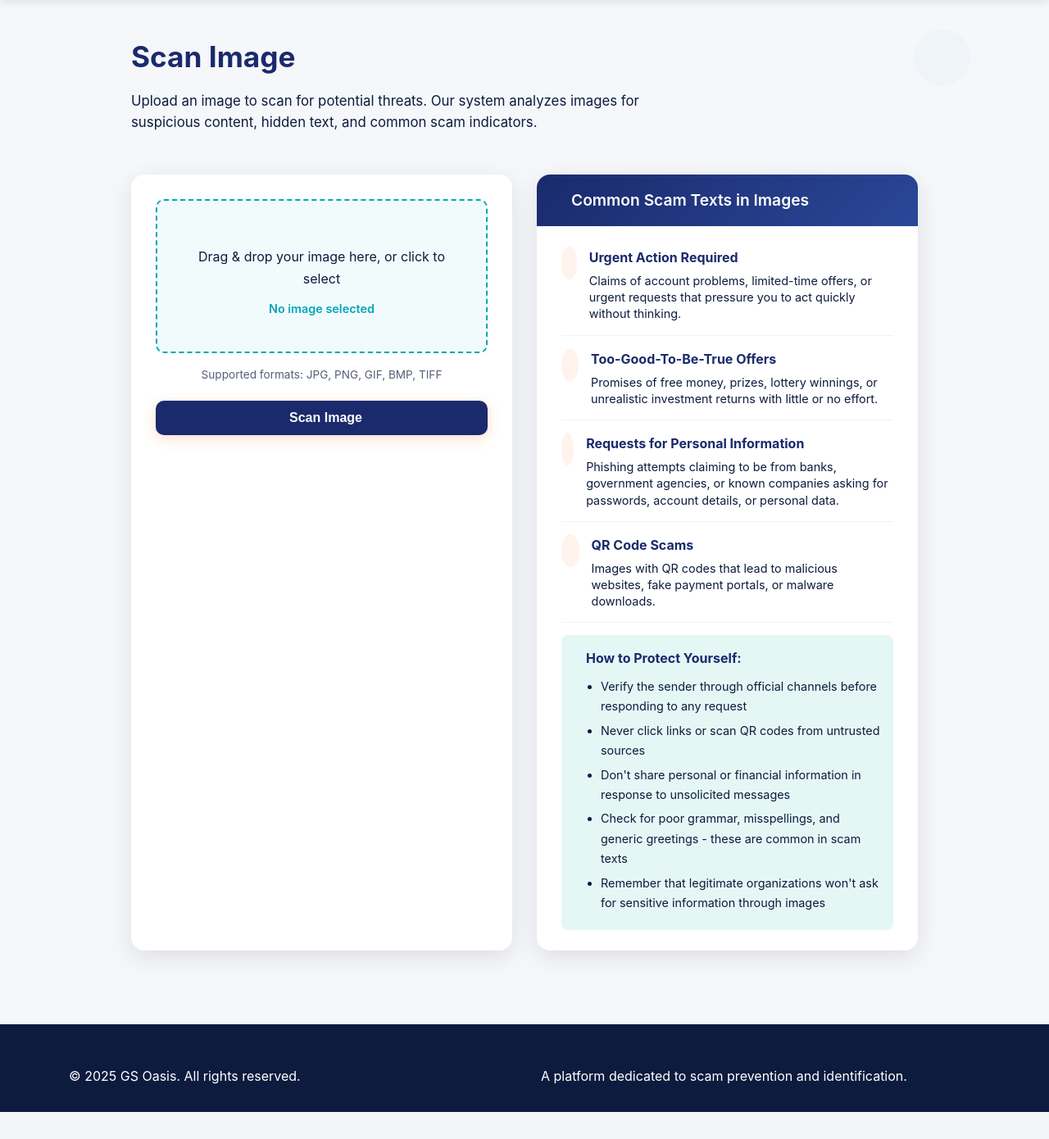
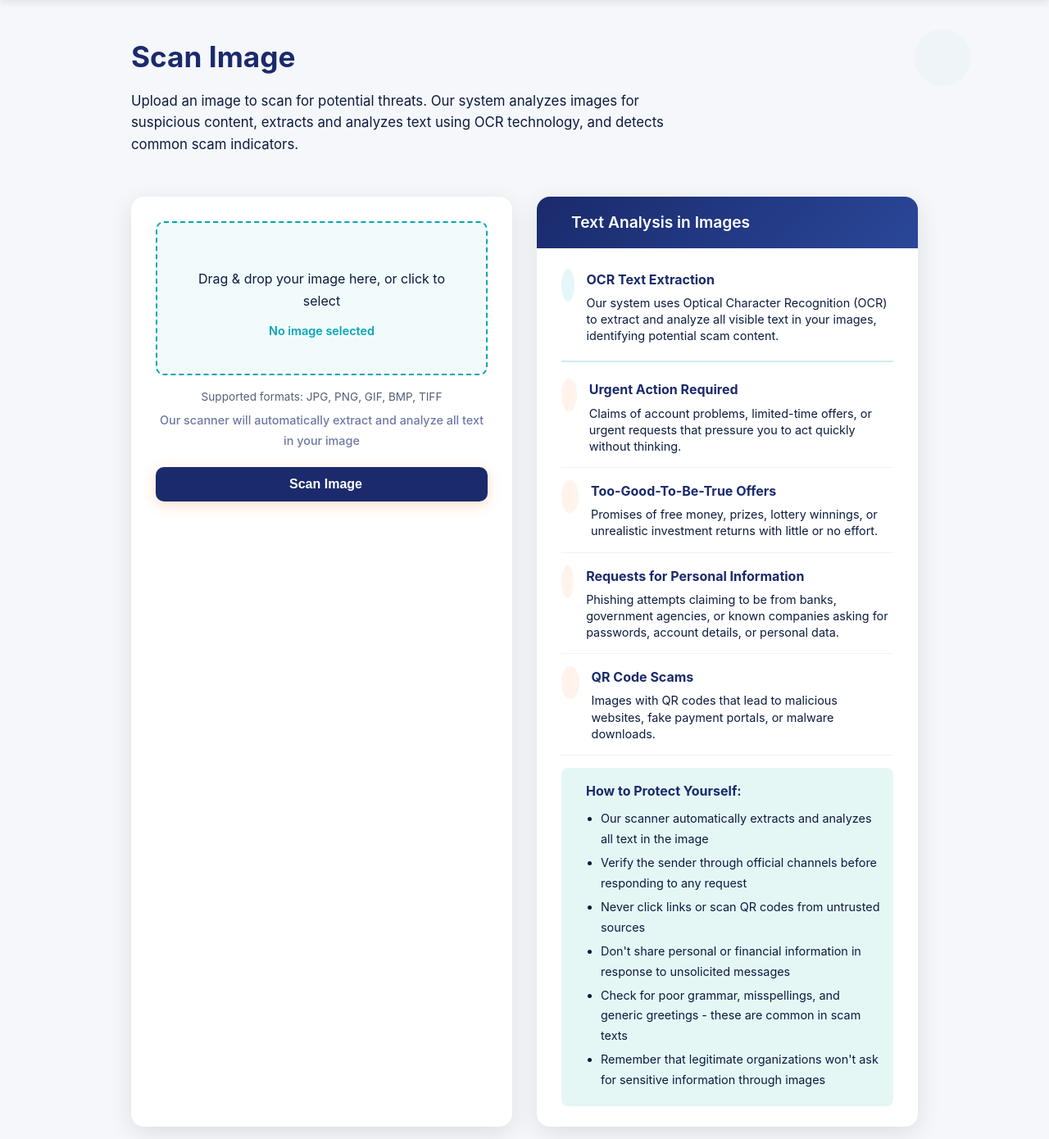
Before and after one commit to GusBus324/GS-Oasis, a Flask app: page /scan_image in a window 1280 px wide. Shown: the part 165-1555 px from the top of the page at 82% size. Before the commit the page ends 1522 px from the top, so only its background shows below. Run offline with Flask 3, Linux system fonts and the light colour scheme; the visitor is signed in with stand-in values (Sample User, id 1).

Commit message:
Made the image scan better

```diff
--- a/gs-oasis/app.py
+++ b/gs-oasis/app.py
@@ -338,7 +338,11 @@ def scan_image():
                 if extracted_text and len(extracted_text) > 20:
                     # Only show a snippet if there's a lot of text
                     text_preview = extracted_text[:100] + "..." if len(extracted_text) > 100 else extracted_text
-                    result_msg += f"\n\nExtracted text sample: \"{text_preview}\""
+                    result_msg += f"\n\n<div class='extracted-text'><strong>📝 Extracted Text:</strong><br>\"{text_preview}\"</div>"
+                elif extracted_text:
+                    result_msg += f"\n\n<div class='extracted-text'><strong>📝 Extracted Text:</strong><br>\"{extracted_text}\"</div>"
+                else:
+                    result_msg += "\n\n<div class='extracted-text'><strong>📝 Text Extraction:</strong><br>No readable text was found in this image.</div>"
 
                 # Add AI assistant recommendation
                 result_msg += "\n\n<div class='ai-recommendation'><strong>Have any more questions?</strong> Ask the GS Oasis AI Assistant for help and insight. <a href='/ai_assistant'>Try our AI Assistant →</a></div>"
--- a/gs-oasis/templates/scan_image.html
+++ b/gs-oasis/templates/scan_image.html
@@ -5,7 +5,7 @@
     <div class="scanner-header">
         <div class="scanner-title">
             <h1>Scan Image</h1>
-            <p class="scanner-description">Upload an image to scan for potential threats. Our system analyzes images for suspicious content, hidden text, and common scam indicators.</p>
+            <p class="scanner-description">Upload an image to scan for potential threats. Our system analyzes images for suspicious content, extracts and analyzes text using OCR technology, and detects common scam indicators.</p>
         </div>
         <div class="scanner-icon">
             <i class="fas fa-image-shield"></i>
@@ -26,6 +26,7 @@
                 </div>
                 <div class="accepted-formats">
                     <p>Supported formats: JPG, PNG, GIF, BMP, TIFF</p>
+                    <p class="ocr-note">Our scanner will automatically extract and analyze all text in your image</p>
                 </div>
                 <button type="submit" class="btn btn-primary scan-btn">
                     <i class="fas fa-shield-check"></i> Scan Image
@@ -36,9 +37,18 @@
         <div class="info-card">
             <div class="card-header">
                 <i class="fas fa-info-circle"></i>
-                <h3>Common Scam Texts in Images</h3>
+                <h3>Text Analysis in Images</h3>
             </div>
             <div class="card-body">
+                <div class="feature-highlight">
+                    <div class="feature-icon">
+                        <i class="fas fa-file-text"></i>
+                    </div>
+                    <div class="feature-text">
+                        <h4>OCR Text Extraction</h4>
+                        <p>Our system uses Optical Character Recognition (OCR) to extract and analyze all visible text in your images, identifying potential scam content.</p>
+                    </div>
+                </div>
                 <div class="scam-type">
                     <div class="scam-icon">
                         <i class="fas fa-exclamation-triangle"></i>
@@ -80,6 +90,7 @@
                     <div>
                         <h4>How to Protect Yourself:</h4>
                         <ul>
+                            <li>Our scanner automatically extracts and analyzes all text in the image</li>
                             <li>Verify the sender through official channels before responding to any request</li>
                             <li>Never click links or scan QR codes from untrusted sources</li>
                             <li>Don't share personal or financial information in response to unsolicited messages</li>
@@ -231,6 +242,14 @@
         text-align: center;
     }
 
+    .ocr-note {
+        color: var(--primary-color);
+        font-weight: 500;
+        margin-top: 5px;
+        font-size: 0.9rem;
+        opacity: 0.9;
+    }
+
     /* Info Card */
     .info-card {
         background: white;
@@ -297,6 +316,41 @@
     }
 
     .scam-text p {
+        margin: 0;
+        font-size: 0.9rem;
+        color: var(--dark-color);
+        line-height: 1.4;
+    }
+
+    /* Feature Highlight */
+    .feature-highlight {
+        display: flex;
+        align-items: flex-start;
+        gap: 15px;
+        margin-bottom: 20px;
+        padding-bottom: 20px;
+        border-bottom: 2px solid rgba(0, 166, 183, 0.2);
+    }
+
+    .feature-icon {
+        background-color: rgba(0, 166, 183, 0.1);
+        width: 40px;
+        height: 40px;
+        border-radius: 50%;
+        display: flex;
+        align-items: center;
+        justify-content: center;
+        color: var(--primary-color);
+        font-size: 1rem;
+    }
+
+    .feature-text h4 {
+        margin: 0 0 5px 0;
+        font-size: 1rem;
+        color: var(--primary-color);
+    }
+
+    .feature-text p {
         margin: 0;
         font-size: 0.9rem;
         color: var(--dark-color);
```
Also changed, not shown: gs-oasis/check_tesseract.py (added, +73 -0 lines), gs-oasis/templates/scan_results.html (+15 -0 lines), database.db, gs-oasis/OCR_INSTALLATION.md (added), 2 other files.
